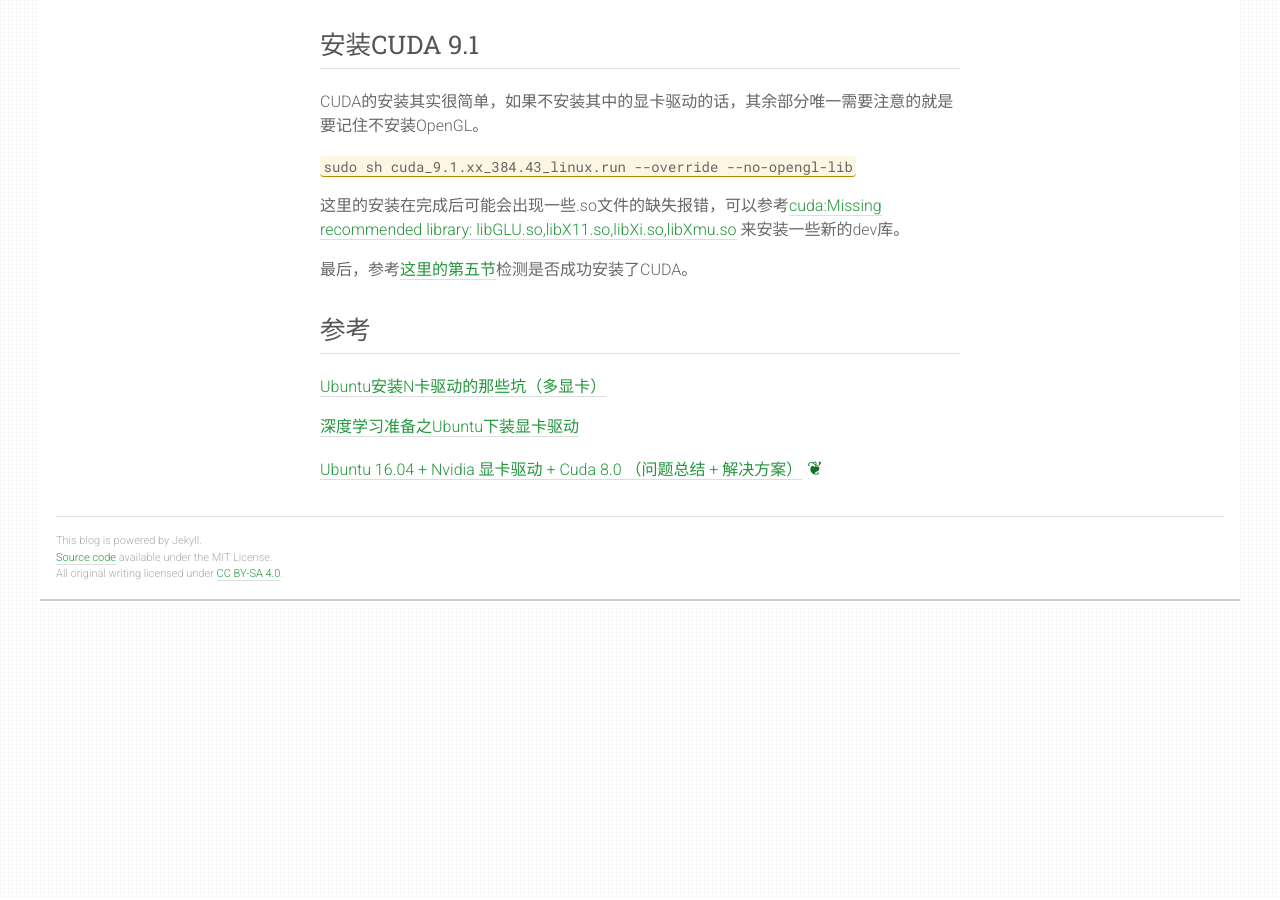
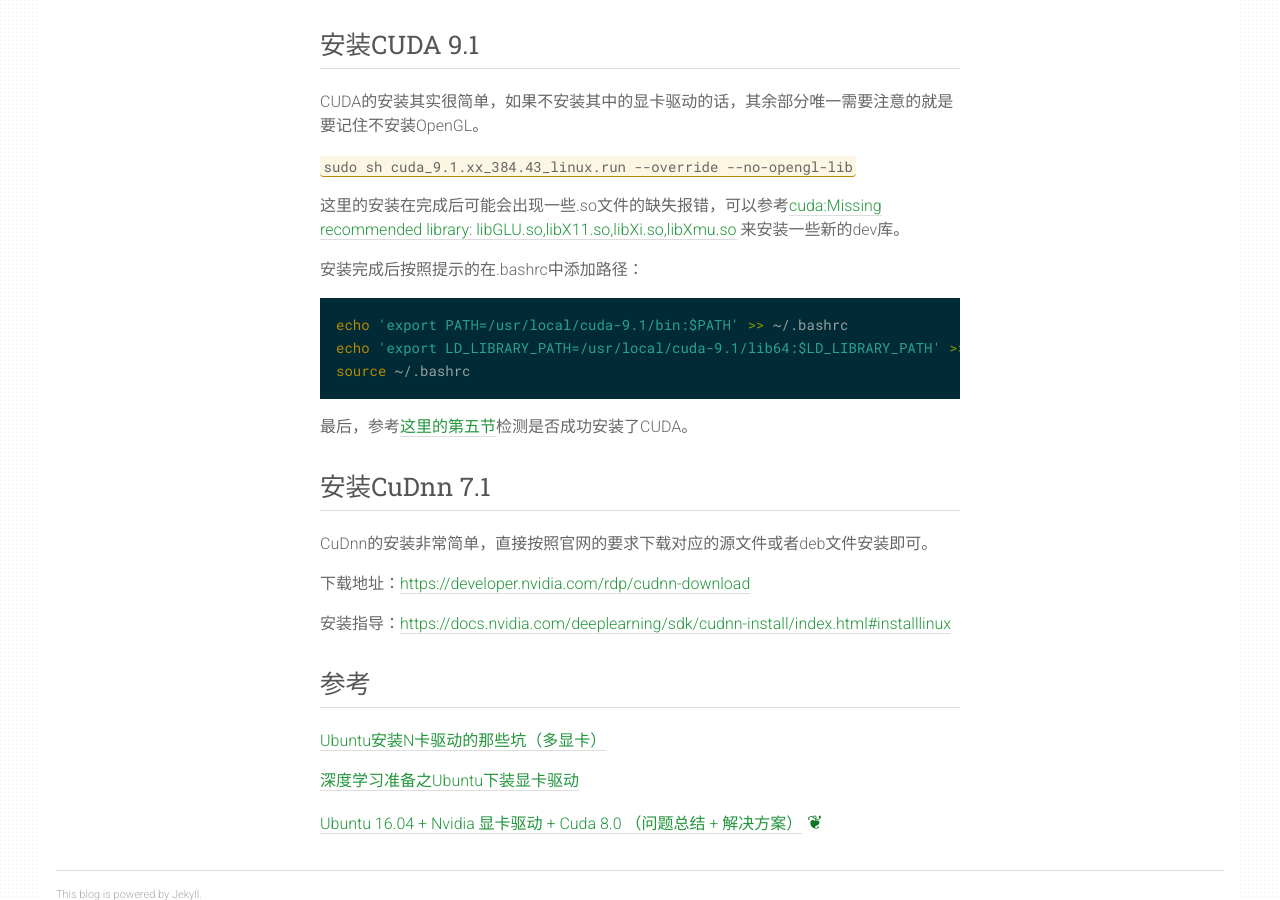
Before and after one commit to jimchenhub/jimchenhub.github.io, a Jekyll site: the page built from _posts/2018-04-21-实验室服务器安装Ubuntu记录.md, in a window 1280 px wide and 900 px high, scrolled down 2512 px. Built offline with Jekyll 4.4.1, drawn with Linux system fonts in a browser that asks for light colours; before the commit the page ends 3161 px from its top, so only the background shows below that.

Commit message:
cudnn installation

````diff
--- a/_posts/2018-04-21-实验室服务器安装Ubuntu记录.md
+++ b/_posts/2018-04-21-实验室服务器安装Ubuntu记录.md
@@ -83,7 +83,23 @@ CUDA的安装其实很简单，如果不安装其中的显卡驱动的话，其
 
 这里的安装在完成后可能会出现一些.so文件的缺失报错，可以参考[cuda:Missing recommended library: libGLU.so,libX11.so,libXi.so,libXmu.so](https://blog.csdn.net/10km/article/details/61915535) 来安装一些新的dev库。
 
+安装完成后按照提示的在.bashrc中添加路径：
+
+```shell
+echo 'export PATH=/usr/local/cuda-9.1/bin:$PATH' >> ~/.bashrc
+echo 'export LD_LIBRARY_PATH=/usr/local/cuda-9.1/lib64:$LD_LIBRARY_PATH' >> ~/.bashrc
+source ~/.bashrc
+```
+
 最后，参考[这里的第五节](https://blog.csdn.net/u012235003/article/details/54575758)检测是否成功安装了CUDA。
+
+## 安装CuDnn 7.1
+
+CuDnn的安装非常简单，直接按照官网的要求下载对应的源文件或者deb文件安装即可。
+
+下载地址：[https://developer.nvidia.com/rdp/cudnn-download](https://developer.nvidia.com/rdp/cudnn-download)
+
+安装指导：[https://docs.nvidia.com/deeplearning/sdk/cudnn-install/index.html#installlinux](https://docs.nvidia.com/deeplearning/sdk/cudnn-install/index.html#installlinux)
 
 ## 参考
 
````
